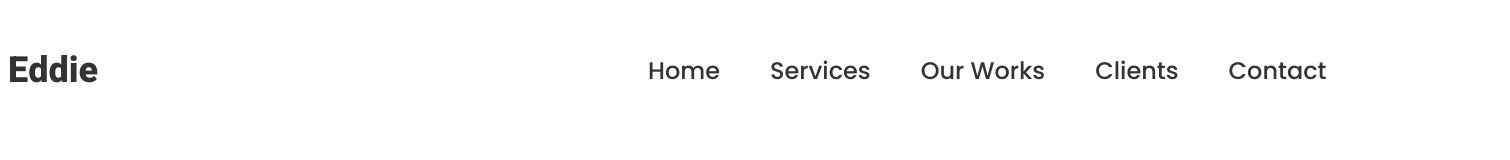
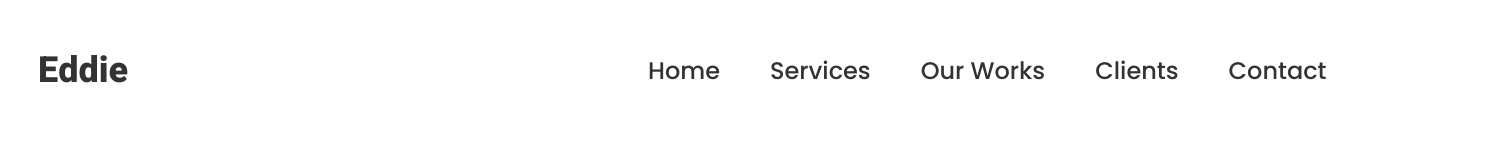
Before and after one commit to ashpsnair/DevChallenge_7-Homepage, a plain HTML site: page index.html in a window 1280 px wide. Shown: the top 160 px of the page, 1510 px wide, since content can reach past the window. Drawn offline with Linux system fonts and the light colour scheme.

Commit message:
format update

```diff
--- a/index.html
+++ b/index.html
@@ -7,6 +7,9 @@
     <link rel="stylesheet" href="/style.css">
 </head>
 <body>
+
+<div class="main">
+
 
 <nav>
     <p>Eddie</p>
@@ -130,5 +133,6 @@
 
 </div>
 
+</div>
 </body>
 </html>
--- a/style.css
+++ b/style.css
@@ -1,6 +1,12 @@
 @import url('https://fonts.googleapis.com/css2?family=Poppins:wght@500&display=swap');
 @import url('https://fonts.googleapis.com/css2?family=Heebo:wght@800&display=swap');
 @import url('https://fonts.googleapis.com/css2?family=Poppins:wght@200&display=swap');
+
+.main{
+    width:1440px;
+    margin: auto;
+}
+
 
 nav{
     width: 1440px;
@@ -9,8 +15,8 @@ nav{
 }
 
 nav p{
-    float: left;
-
+float: left;
+margin-left: 30px;
 height: 53px;
 font-weight: 800;
 font-size: 36px;
```
